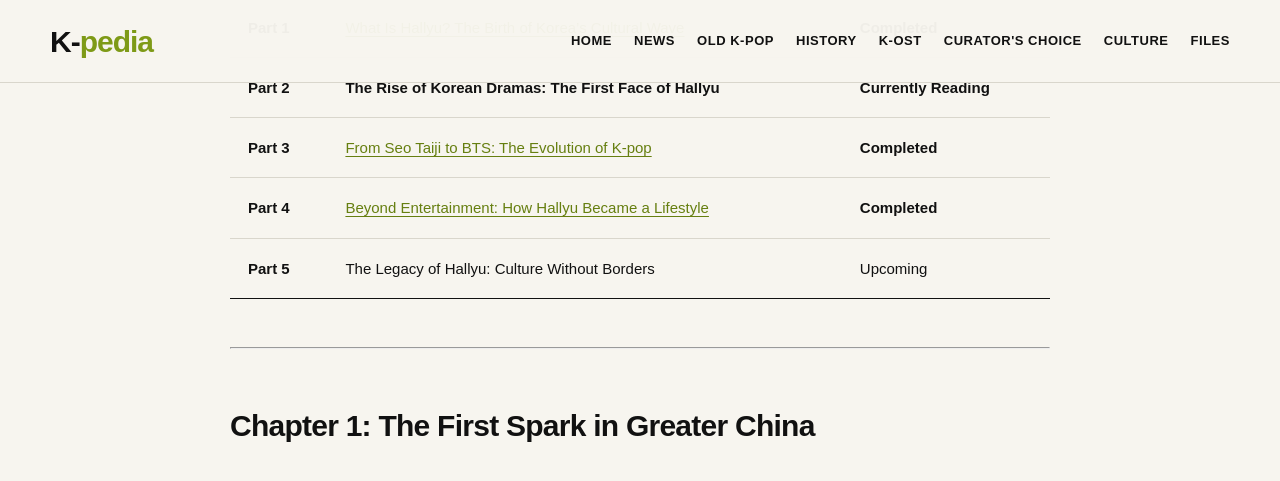
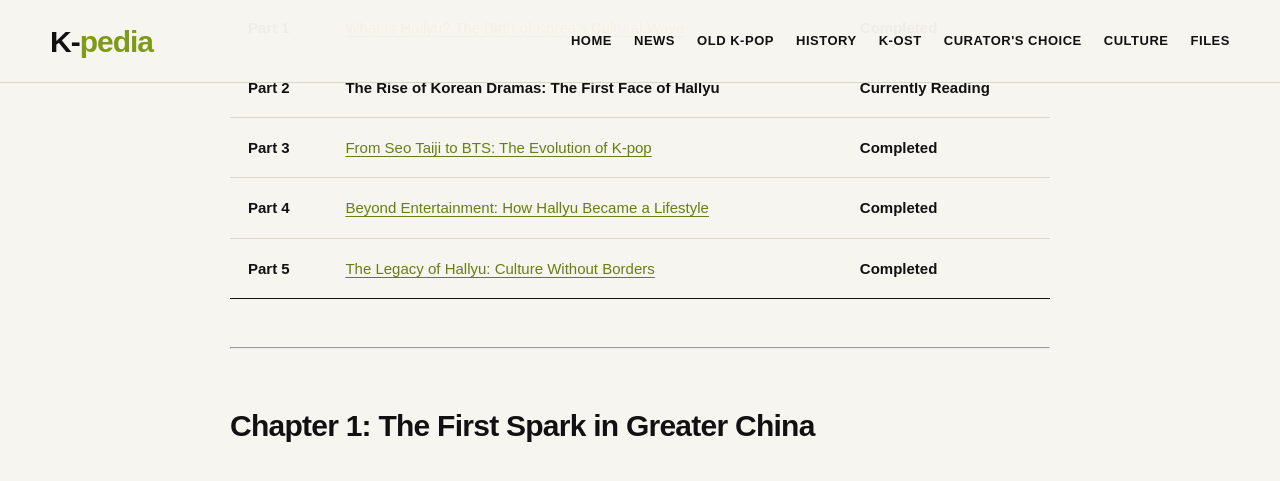
Before and after one commit to kpopkpedia/Kcurator, a Jekyll site: the page built from _posts/2026-09-20-the-rise-of-korean-dramas-the-first-face-of-hallyu-or-korean-wave-part-2.md, in a window 1280 px wide and 900 px high, scrolled down 3278 px, cut to the strip 0-482 px from the top of the window. Built offline with Jekyll 4.4.1, drawn with Linux system fonts in a browser that asks for light colours; our own code applies the rules of GitHub Pages for plain Markdown files.

Commit message:
Update _posts/2026-09-20-the-rise-of-korean-dramas-the-first-face-of-hallyu-or-korean-wave-part-2.md (via Pages CMS)

```diff
--- a/_posts/2026-09-20-the-rise-of-korean-dramas-the-first-face-of-hallyu-or-korean-wave-part-2.md
+++ b/_posts/2026-09-20-the-rise-of-korean-dramas-the-first-face-of-hallyu-or-korean-wave-part-2.md
@@ -53,7 +53,7 @@
 | **Part 2** | **The Rise of Korean Dramas: The First Face of Hallyu** | **Currently Reading** |
 | **Part 3** | [From Seo Taiji to BTS: The Evolution of K-pop](https://www.kcurator.com/2026/08/from-seo-taiji-to-bts-evolution-of-kpop.html) | **Completed** |
 | **Part 4** | [Beyond Entertainment: How Hallyu Became a Lifestyle](https://www.kcurator.com/2026/08/how-hallyu-became-global-lifestyle.html) | **Completed** |
-| **Part 5** | The Legacy of Hallyu: Culture Without Borders | Upcoming |
+| **Part 5** | [The Legacy of Hallyu: Culture Without Borders](https://www.kcurator.com/2026/08/from-seo-taiji-to-bts-evolution-of-kpop.html) | **Completed** |
 
 
 ---
```
